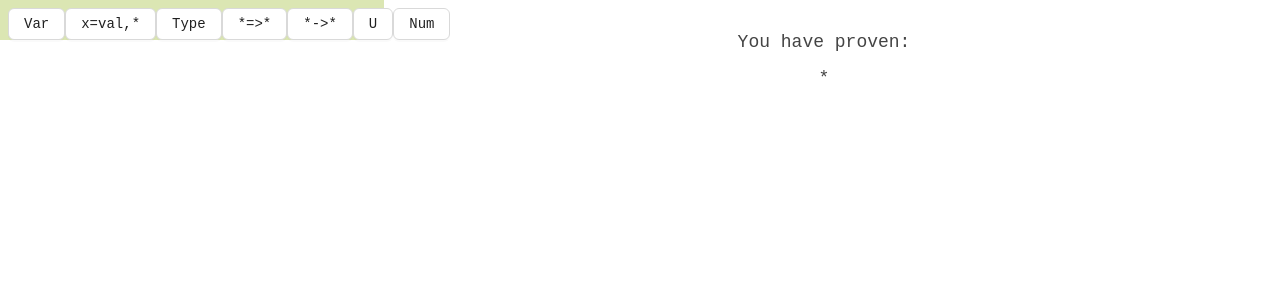
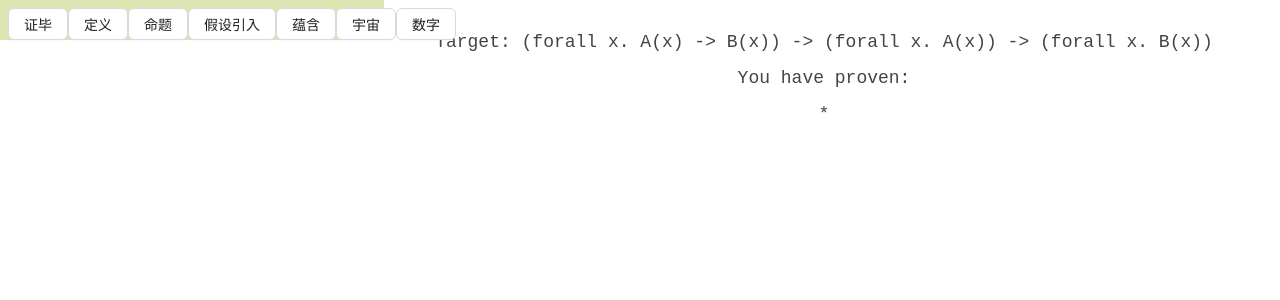
Before and after one commit to 5eqn/proof-cat, a React (Create React App) app: page / in a window 1280 px wide. Shown: the top 300 px of the page. Built offline with nearby package versions, Linux system fonts and the light colour scheme.

Commit message:
feat: i18n, fix: some bugs

```diff
--- a/src/App.tsx
+++ b/src/App.tsx
@@ -27,6 +27,8 @@ function App() {
       top: "32px",
     }}>
       <Center>
+        <Text text="Target: (forall x. A(x) -> B(x)) -> (forall x. A(x)) -> (forall x. B(x))" />
+        <div style={{ height: '16px' }} />
         <Text text="You have proven: " />
         <div style={{ height: '16px' }} />
         <Text text={pretty([], tytm)} />
--- a/src/component/AnyBar.tsx
+++ b/src/component/AnyBar.tsx
@@ -24,28 +24,28 @@ export default function AnyBar(props: {
       <Spacer />
       <Button
         onClick={props.onBecomeVar}
-      > Var </Button>
+      > {i18n.prompt.becomeVar} </Button>
       <InputButton
         title={i18n.prompt.addLet}
         placeholder={i18n.prompt.name}
         onConfirm={props.onWrapLet}
         validate={props.validate}
-      > {'x=val,*'} </InputButton>
+      > {i18n.prompt.wrapLet} </InputButton>
       <InputButton
         title={i18n.prompt.addType}
         placeholder={i18n.prompt.name}
         onConfirm={props.onBecomeType}
         validate={props.validate}
-      > Type </InputButton>
+      > {i18n.prompt.becomeType} </InputButton>
       <Button
         onClick={props.onWrapFunc}
-      > {'*=>*'} </Button>
+      > {i18n.prompt.wrapFunc} </Button>
       <Button
         onClick={props.onWrapPi}
-      > {'*->*'} </Button>
+      > {i18n.prompt.wrapPi} </Button>
       <Button
         onClick={props.onBecomeU}
-      > U </Button>
+      > {i18n.prompt.becomeU} </Button>
       <InputButton
         title={i18n.prompt.addNum}
         placeholder={i18n.prompt.value}
@@ -55,7 +55,7 @@ export default function AnyBar(props: {
         validate={(str) => {
           return isNaN(+str) ? `${str} is not a number!` : null
         }}
-      > Num </InputButton>
+      > {i18n.prompt.becomeNum} </InputButton>
     </Slot>
   </div>
 }
--- a/src/component/Header.tsx
+++ b/src/component/Header.tsx
@@ -36,16 +36,16 @@ export default function Header(props: {
         placeholder={i18n.prompt.name}
         onConfirm={props.onWrapLet}
         validate={props.validate}
-      > {'x=val,*'} </InputButton>
+      > {i18n.prompt.wrapLet} </InputButton>
       <Button
         onClick={props.onWrapFunc}
-      > {'x=>*'} </Button>
+      > {i18n.prompt.wrapFunc} </Button>
       <Button
         onClick={props.onWrapPi}
-      > {'x->*'} </Button>
+      > {i18n.prompt.wrapPi} </Button>
       <Button
         onClick={props.onWrapApp}
-      > {'*(arg)'} </Button>
+      > {i18n.prompt.wrapApp} </Button>
     </Slot>
   </div>
 }
--- a/src/i18n/index.ts
+++ b/src/i18n/index.ts
@@ -1,4 +1,4 @@
-const lang = 'en';
+const lang = 'zh_proofAssistant';
 const source = {
   en: {
     term: {
@@ -46,6 +46,70 @@ const source = {
       value: 'Value',
       selectAnEntry: 'Select an entry',
       typeName: 'Type name',
+      wrapLet: 'x=val,*',
+      wrapFunc: 'x=>*',
+      wrapPi: 'x->*',
+      wrapApp: 'x(arg)',
+      becomeType: 'Type',
+      becomeNum: 'Num',
+      becomeVar: 'Var',
+      becomeU: 'U',
+    }
+  },
+  zh_proofAssistant: {
+    term: {
+      uni: '命题宇宙',
+      pi: '蕴含',
+      to: '后件',
+      func: '假设引入',
+      body: '下一步',
+      type: '命题',
+      num: '数字',
+      any: '任意',
+      apply: '蕴含消除',
+      target: '蕴含式',
+      var: '引用',
+      ref: '依据',
+      val: '值',
+    },
+    err: {
+      referred: '该变量已被引用，故不可修改！',
+      empty: '输入不可为空！',
+      callNonFunc: '该式子不是蕴含式，不可应用蕴含消除！',
+      nameDup: '该变量名在语境中已存在！',
+      changeApply: '该蕴含式已被消除，故不可修改！',
+      noVariable: '语境中没有合适的变量！',
+      fromLenMismatch: (x: number, y: number) =>
+        `蕴含前件长度不同：${x} 和 ${y}`,
+      argLenMismatch: (x: number, y: number) =>
+        `参数长度不同：${x} 和 ${y}`,
+      variableMismatch: (xid: string, yid: string, xlvl: number, ylvl: number) =>
+        `变量不同：${xid}-${xlvl} 和 ${yid}-${ylvl}`,
+      numMismatch: (x: number, y: number) =>
+        `数字不同：${x} != ${y}`,
+      typeMismatch: (x: string, y: string) =>
+        `类型不同：${x} != ${y}`,
+      astMismatch: (x: string, y: string) =>
+        `概念不同：${x} != ${y}`,
+    },
+    prompt: {
+      addAnEntry: '增加一个前件',
+      addLet: '定义一个辅助变量',
+      addType: '让该变量成为一个命题',
+      addNum: '让该变量成为一个数字',
+      entryName: '变量名',
+      name: '名字',
+      value: '值',
+      selectAnEntry: '选择一个变量',
+      typeName: '命题名',
+      wrapLet: '定义',
+      wrapFunc: '假设引入',
+      wrapPi: '蕴含',
+      wrapApp: '蕴含消除',
+      becomeType: '命题',
+      becomeNum: '数字',
+      becomeVar: '证毕',
+      becomeU: '宇宙',
     }
   }
 }
--- a/src/model/index.ts
+++ b/src/model/index.ts
@@ -117,19 +117,13 @@ export type VVar = {
   lvl: number, // de-Bruijn level, 0 is the outermost variable
 }
 
-// Thunk value to avoid self reference, `() => ...`, used in recursive eval
-export type VRec = {
-  val: 'rec',
-  thunk: Closure,
-}
-
 // Universe type, `U`
 export type VUni = {
   val: 'uni'
 }
 
 // All possible values
-export type Val = VType | VFunc | VApp | VNum | VAny | VPi | VVar | VRec | VUni
+export type Val = VType | VFunc | VApp | VNum | VAny | VPi | VVar | VUni
 
 // Mapping from id to value
 export type Env = Val[]
@@ -216,7 +210,6 @@ export function unify(len: number, x: Val, y: Val): string | null {
         return funcRes
       case 'any': return null
       case 'uni': return null
-      case 'rec': return null
       case 'type':
         return x.type === (y as VType).type ? null
           : i18n.err.typeMismatch(x.type, (y as VType).type)
@@ -238,14 +231,8 @@ export function evaluate(env: Env, term: Term): Val {
       val: 'uni',
     }
     case 'let':
-      // Store body = term.body in env, and evaluate term.next
-      return evaluate([{
-        val: 'rec',
-        thunk: {
-          env,
-          body: term.body,
-        }
-      }, ...env], term.next)
+      const body = evaluate(env, term.body)
+      return evaluate([body, ...env], term.next)
     case 'app':
       const func = evaluate(env, term.func)
       const arg = term.argIX.map((ix, i) => evaluate(env, {
@@ -281,17 +268,7 @@ export function evaluate(env: Env, term: Term): Val {
       }
     }
     case 'var':
-      const res = env[term.ix]
-      if (res.val !== 'rec') {
-        return res
-      }
-      return evaluate([{
-        val: 'rec',
-        thunk: {
-          env: res.thunk.env,
-          body: res.thunk.body,
-        },
-      }, ...res.thunk.env], res.thunk.body)
+      return env[term.ix]
     case 'num': return {
       val: 'num',
       num: term.num
@@ -312,7 +289,6 @@ export function quote(len: number, val: Val): Term {
     case 'uni': return {
       term: 'uni',
     }
-    case 'rec': return val.thunk.body
     case 'type': return {
       term: 'type',
       type: val.type,
@@ -333,17 +309,20 @@ export function quote(len: number, val: Val): Term {
         paramID: val.paramID,
         body: quote(len + val.paramID.length, apply(val.func, arg))
       }
-    case 'var': return {
-      term: 'var',
-      id: val.id,
-      ix: len - val.lvl - 1
-    }
+    case 'var':
+      return {
+        term: 'var',
+        id: val.id,
+        ix: len - val.lvl - 1
+      }
     case 'pi':
       const from = val.from.map((v) => quote(len, v))
-      const piArg = val.fromID.map((id) => ({
+      // Level is calculated by total variable count - new variable index - 1
+      const piArg = val.fromID.map((id, ix) => ({
         val: 'var',
         id,
-      } as Val))
+        lvl: len + val.fromID.length - ix - 1,
+      } as VVar))
       return {
         term: 'pi',
         from: from,
@@ -351,9 +330,10 @@ export function quote(len: number, val: Val): Term {
         to: quote(len + val.fromID.length, apply(val.to, piArg))
       }
     case 'app':
+      // Quote length is appended by length of argID because auxillary Let is added
       var core: Term = {
         term: 'app',
-        func: quote(len, val.func),
+        func: quote(len + val.argID.length, val.func),
         argIX: val.arg.map((_, i) => i),
         argID: val.argID,
       }
@@ -454,7 +434,7 @@ export function pretty(ns: string[], term: Term): string {
     case 'func': return `(${term.param.map((t, i) => `${term.paramID[i]}: ${pretty(ns, t)}`).join(', ')}) => ${pretty([...term.paramID, ...ns], term.body)}`
     case 'pi': return `(${term.from.map((t, i) => `${term.fromID[i]}: ${pretty(ns, t)}`).join(', ')}) -> ${pretty([...term.fromID, ...ns], term.to)}`
     case 'app': return `(${pretty(ns, term.func)})(${term.argIX.map((ix, i) => `${term.argID[i]} = ${ns[ix]}`).join(', ')})`
-    case 'var': return `Var(${term.id})`
+    case 'var': return `${term.id}`
     case 'num': return term.num.toString()
     case 'type': return term.type
     case 'any': return '*'
--- a/src/view/index.tsx
+++ b/src/view/index.tsx
@@ -218,21 +218,10 @@ export function infer({
         </div>
       }
     case 'let':
-      // Initialize recursive value and any value
-      const recVal: Val = {
-        val: 'rec',
-        thunk: {
-          env,
-          body: term.body,
-        }
-      }
-      const any: Val = {
-        val: 'any',
-      }
       const { val: letBodyVal, element: letBodyElement } = infer({
-        env: [recVal, ...env],
-        ctx: [any, ...ctx],
-        ns: [term.id, ...ns],
+        env: env,
+        ctx: ctx,
+        ns: ns,
         depth: depth + 1,
         term: term.body,
         onChange: (updater) => {
@@ -240,7 +229,7 @@ export function infer({
         }
       })
       const { val: letNextVal, element: letNextElement } = infer({
-        env: [recVal, ...env],
+        env: [evaluate(env, term.body), ...env],
         ctx: [letBodyVal, ...ctx],
         ns: [term.id, ...ns],
         depth,
@@ -291,28 +280,43 @@ export function infer({
         id: term.argID[i],
         ix: ix
       }))
-      const appVal = apply((appFuncVal as VPi).to, argVals)
+      const appFuncPi = appFuncVal as VPi
+      const appVal = apply(appFuncPi.to, argVals)
+
       // Generate argument elements
-      const argElements = term.argIX.map((ix, i) => <Named
-        key={term.argID[i]}
+      const argElements = term.argIX.map((globalIX, argIX) => {
+        // Filter variable of correct type
+        const selection = ns
+          .map<[string, number]>((n, globalIX) => [n, globalIX])
+          .filter(([_, globalIX]) =>
+            unify(ns.length, ctx[globalIX], appFuncPi.from[argIX]) === null)
+        // Invert selection
+        let invSel = new Array(ns.length)
+        selection.forEach(([_, globalIX], localIX) => {
+          invSel[globalIX] = localIX
+        })
+        // Construct elements
+        return <Named
+          key={appFuncPi.fromID[argIX]}
           depth={depth + 1}
-        name={term.argID[i]}
+          name={appFuncPi.fromID[argIX]}
         >
           <SelectBar
             depth={depth + 1}
             label={i18n.term.val}
-          data={ns}
-          index={ix}
-          onChange={(i2) => {
+            data={selection.map(([n, _]) => n)}
+            index={invSel[globalIX]}
+            onChange={(localIX) => {
               onChange(draft => {
                 // Incrementally update argument index and name
                 const tm = draft as TApp
-              tm.argIX[i] = i2
-              tm.argID[i] = ns[i2]
+                tm.argIX[argIX] = selection[localIX][1]
+                tm.argID[argIX] = selection[localIX][0]
               })
             }}
           />
-      </Named>)
+        </Named>
+      })
       // Concatenate
       return {
         val: appVal,
```
Lines whose indentation alone changed are shown as unchanged.
